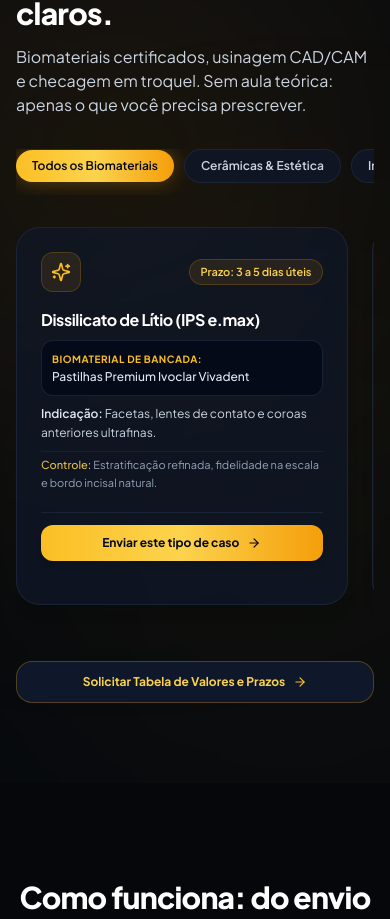
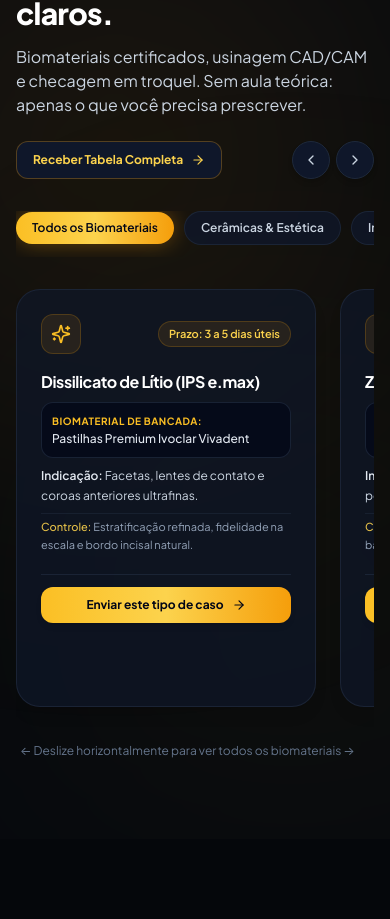
Before and after one commit to cauacreis/Osvaldo-Filho-Landing-Page, a React (Vite) app: page / in a window 390 px wide. Shown: the part 2551-3470 px from the top of the page. Built offline with nearby package versions, Linux system fonts and the light colour scheme; the HTML template or start-up script is replaced by a standard one.

Commit message:
feat(services): refactor solutions section into a dedicated responsive horizontal carousel with arrows and smooth scroll

```diff
--- a/src/components/ServicesSection.tsx
+++ b/src/components/ServicesSection.tsx
@@ -169,8 +169,8 @@ export const ServicesSection: React.FC<ServicesSectionProps> = ({ onSelectServic
             </p>
           </div>
 
-          {/* Quick Price List Button on Top Right */}
-          <div className="hidden sm:flex items-center gap-3">
+          {/* Quick Actions & Carousel Navigation */}
+          <div className="flex items-center justify-between sm:justify-end gap-3 w-full sm:w-auto">
             <a
               href={getPricingTableWhatsAppLink('servicos_topo')}
               target="_blank"
@@ -181,11 +181,11 @@ export const ServicesSection: React.FC<ServicesSectionProps> = ({ onSelectServic
               <ArrowRight className="w-3.5 h-3.5" />
             </a>
 
-            <div className="flex items-center gap-1.5 ml-2">
+            <div className="flex items-center gap-1.5 shrink-0">
               <button
                 type="button"
                 onClick={() => handleScroll('left')}
-                className="p-2.5 rounded-full bg-slate-900 hover:bg-slate-800 border border-slate-800 text-slate-300 hover:text-amber-400 transition-colors cursor-pointer"
+                className="p-2.5 rounded-full bg-slate-900 hover:bg-slate-800 border border-slate-800 hover:border-amber-500/40 text-slate-300 hover:text-amber-400 transition-all cursor-pointer shadow-md active:scale-95"
                 aria-label="Rolar para a esquerda"
               >
                 <ChevronLeft className="w-4 h-4" />
@@ -193,7 +193,7 @@ export const ServicesSection: React.FC<ServicesSectionProps> = ({ onSelectServic
               <button
                 type="button"
                 onClick={() => handleScroll('right')}
-                className="p-2.5 rounded-full bg-slate-900 hover:bg-slate-800 border border-slate-800 text-slate-300 hover:text-amber-400 transition-colors cursor-pointer"
+                className="p-2.5 rounded-full bg-slate-900 hover:bg-slate-800 border border-slate-800 hover:border-amber-500/40 text-slate-300 hover:text-amber-400 transition-all cursor-pointer shadow-md active:scale-95"
                 aria-label="Rolar para a direita"
               >
                 <ChevronRight className="w-4 h-4" />
@@ -203,7 +203,7 @@ export const ServicesSection: React.FC<ServicesSectionProps> = ({ onSelectServic
         </motion.div>
 
         {/* Dynamic Category Tabs */}
-        <div className="flex items-center gap-2.5 overflow-x-auto pb-3 mb-8 scrollbar-none">
+        <div className="flex items-center gap-2.5 overflow-x-auto pb-3 mb-6 scrollbar-none">
           {categories.map((cat) => {
             const isActive = activeCategory === cat.id
             return (
@@ -223,10 +223,12 @@ export const ServicesSection: React.FC<ServicesSectionProps> = ({ onSelectServic
           })}
         </div>
 
-        {/* Services Compact Grid */}
+        {/* Services Dedicated Horizontal Carousel */}
+        <div className="relative">
           <div
             ref={scrollRef}
-          className="flex sm:grid sm:grid-cols-2 lg:grid-cols-3 gap-6 overflow-x-auto sm:overflow-x-visible pb-6 sm:pb-0 snap-x snap-mandatory scrollbar-none"
+            className="flex gap-6 overflow-x-auto pb-6 pt-2 snap-x snap-mandatory scrollbar-none scroll-smooth px-1"
+            style={{ scrollbarWidth: 'none', msOverflowStyle: 'none' }}
           >
             <AnimatePresence mode="popLayout">
               {filteredServices.map((service) => {
@@ -239,7 +241,7 @@ export const ServicesSection: React.FC<ServicesSectionProps> = ({ onSelectServic
                     animate={{ opacity: 1, scale: 1 }}
                     exit={{ opacity: 0, scale: 0.96 }}
                     transition={{ duration: 0.2 }}
-                  className="w-[85vw] sm:w-auto shrink-0 snap-start"
+                    className="w-[300px] sm:w-[350px] lg:w-[370px] shrink-0 snap-start flex flex-col"
                   >
                     <TiltCard
                       glowColor="rgba(245, 158, 11, 0.18)"
@@ -297,17 +299,11 @@ export const ServicesSection: React.FC<ServicesSectionProps> = ({ onSelectServic
             </AnimatePresence>
           </div>
 
-        {/* Mobile Action Banner */}
-        <div className="mt-8 sm:hidden text-center">
-          <a
-            href={getPricingTableWhatsAppLink('servicos_mobile')}
-            target="_blank"
-            rel="noopener noreferrer"
-            className="w-full inline-flex items-center justify-center gap-2 py-3 px-4 rounded-2xl bg-slate-900 border border-amber-500/30 text-amber-300 font-bold text-xs"
-          >
-            <span>Solicitar Tabela de Valores e Prazos</span>
-            <ArrowRight className="w-3.5 h-3.5 text-amber-400" />
-          </a>
+          {/* Micro Helper Note */}
+          <div className="mt-3 flex items-center justify-between text-xs text-slate-500 px-1">
+            <span>← Deslize horizontalmente para ver todos os biomateriais →</span>
+            <span className="hidden sm:inline">Use as setas acima para navegar</span>
+          </div>
         </div>
 
       </div>
```
Lines whose indentation alone changed are shown as unchanged.
